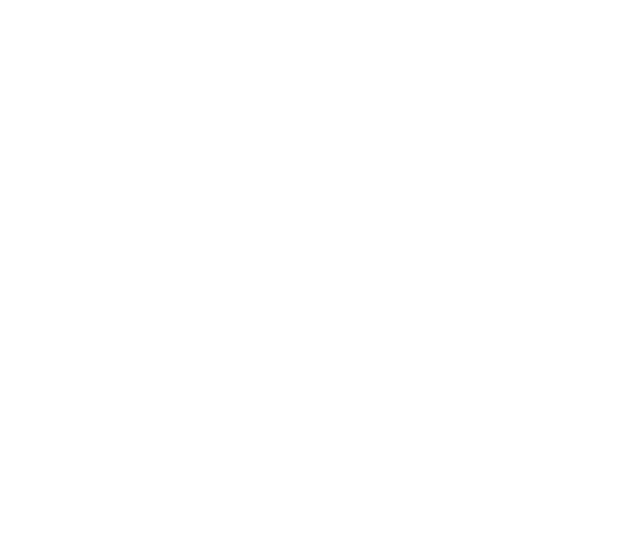
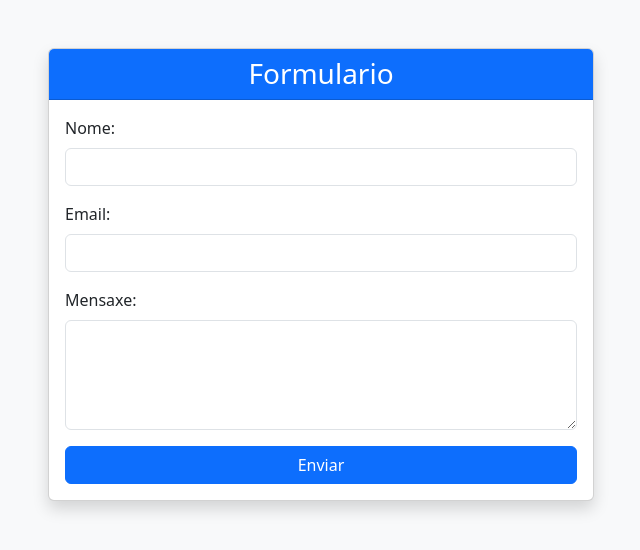
Before and after one commit to Camilo8571/CAMILO, a plain HTML site: page index.html in a window 1280 px wide. Shown: the whole page, without its empty margins (319-959 px from the left). Drawn offline with nearby package versions, Linux system fonts and the light colour scheme.

Commit message:
Creacion de formulario con boostrap

```diff
--- a/index.html
+++ b/index.html
@@ -1,11 +1,43 @@
 <!DOCTYPE html>
 <html lang="en">
 <head>
-      <meta charset="UTF-8">
-      <meta name="viewport" content="width=device-width, initial-scale=1.0">
-      <title>Document</title>
+    <meta charset="UTF-8">
+    <meta name="viewport" content="width=device-width, initial-scale=1.0">
+    <title>Formulario Ezercicio 1</title>
+    <!-- Enlaces CDN de Bootstrap CSS -->
+    <link href="https://cdn.jsdelivr.net/npm/bootstrap@5.3.0/dist/css/bootstrap.min.css" rel="stylesheet">
 </head>
-<body>
+<body class="bg-light">
+    <div class="container mt-5">
+        <div class="row justify-content-center">
+            <div class="col-md-6">
+                <div class="card shadow">
+                    <div class="card-header bg-primary text-white">
+                        <h3 class="text-center mb-0">Formulario</h3>
+                    </div>
+                    <div class="card-body">
+                        <form>
+                            <div class="mb-3">
+                                <label for="nombre" class="form-label">Nome:</label>
+                                <input type="text" class="form-control" id="TxtNombre" required>
+                            </div>
+                            <div class="mb-3">
+                                <label for="TxtEmail" class="form-label">Email:</label>
+                                <input type="email" class="form-control" id="TxtEmail" required>
+                            </div>
+                            <div class="mb-3">
+                                <label for="TxtMensaje" class="form-label">Mensaxe:</label>
+                                <textarea class="form-control" id="TxtMensaje" rows="4" required></textarea>
+                            </div>
+                            <button type="submit" class="btn btn-primary w-100">Enviar</button>
+                        </form>
+                    </div>
+                </div>
+            </div>
+        </div>
+    </div>
 
+    <!-- Scripts de Bootstrap -->
+    <script src="https://cdn.jsdelivr.net/npm/bootstrap@5.3.0/dist/js/bootstrap.bundle.min.js"></script>
 </body>
 </html>
```
